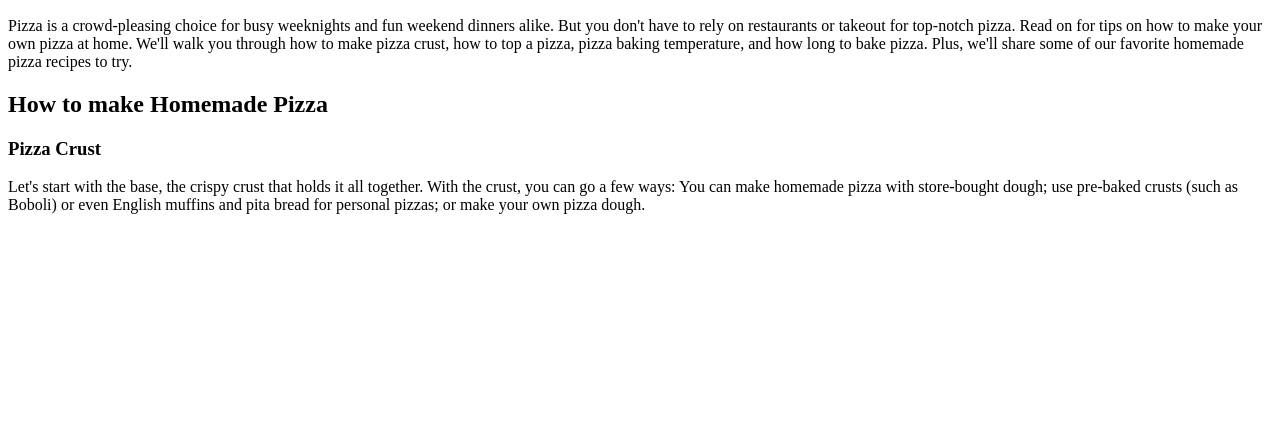
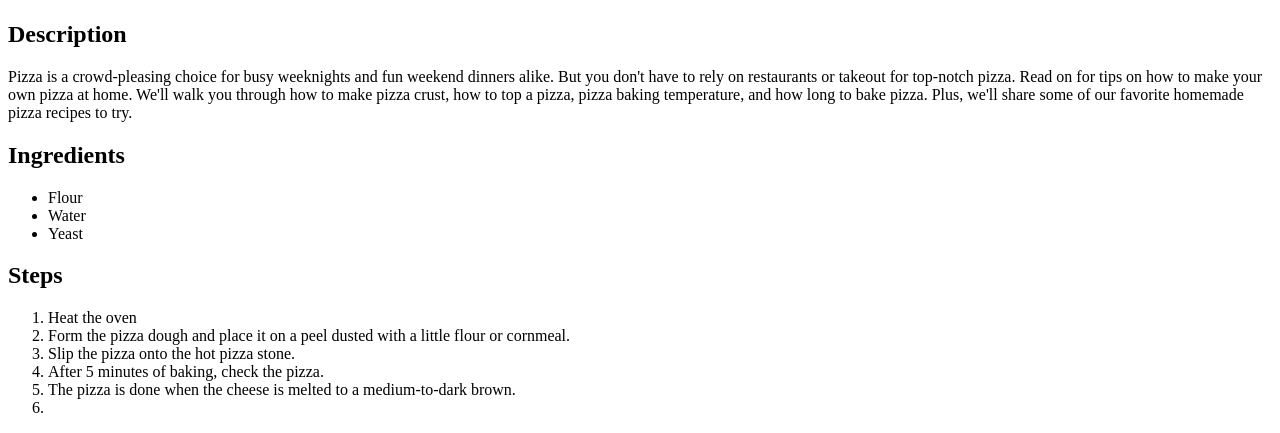
Before and after one commit to shinshARK/odin-recipes, a plain HTML site: page recipes/pizza.html in a window 1280 px wide. Shown: the part 383-816 px from the top of the page. Drawn offline with Linux system fonts and the light colour scheme.

Commit message:
Fix pizza recipe page

```diff
--- a/recipes/pizza.html
+++ b/recipes/pizza.html
@@ -8,14 +8,25 @@
 <body>
     <h1>Pizza Recipe</h1>
     <img src="https://www.allrecipes.com/thmb/XlcnHkE7O6b3etutJzq1aNABV2Q=/650x0/filters:no_upscale():max_bytes(150000):strip_icc():format(webp)/1014051_Ds-Taco-Pizza_220190_Photo-by-Sherri-3c83561dd7b04747912f981737e87fbd.jpg" alt="">
+    <h2>Description</h2>
     <p>
         Pizza is a crowd-pleasing choice for busy weeknights and fun weekend dinners alike. But you don't have to rely on restaurants or takeout for top-notch pizza. Read on for tips on how to make your own pizza at home. We'll walk you through how to make pizza crust, how to top a pizza, pizza baking temperature, and how long to bake pizza. Plus, we'll share some of our favorite homemade pizza recipes to try.
     </p>
-    <h2>How to make Homemade Pizza</h2>
-    <h3>Pizza Crust</h3>
-    <p>
-        Let's start with the base, the crispy crust that holds it all together. With the crust, you can go a few ways: You can make homemade pizza with store-bought dough; use pre-baked crusts (such as Boboli) or even English muffins and pita bread for personal pizzas; or make your own pizza dough.
-    </p>
-
+    <h2>Ingredients</h2>
+    <ul>
+        <li>Flour</li>
+        <li>Water</li>
+        <li>Yeast</li>
+    </ul>
+    <h2>Steps</h2>
+    <ol>
+        <li>Heat the oven</li>
+        <li>Form the pizza dough and place it on a peel dusted with a little flour or cornmeal.
+        </li>
+        <li>Slip the pizza onto the hot pizza stone.</li>
+        <li>After 5 minutes of baking, check the pizza.</li>
+        <li>The pizza is done when the cheese is melted to a medium-to-dark brown.</li>
+        <li></li>
+    </ol>
 </body>
 </html>
```
